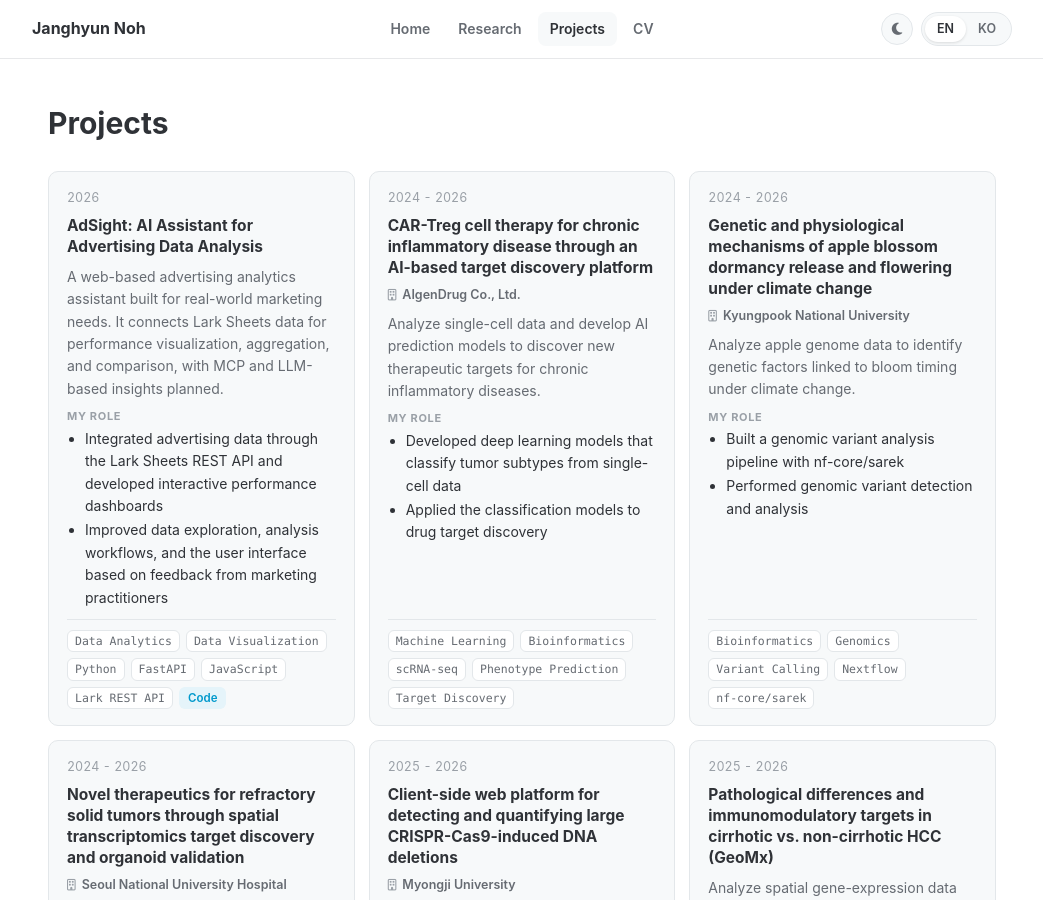
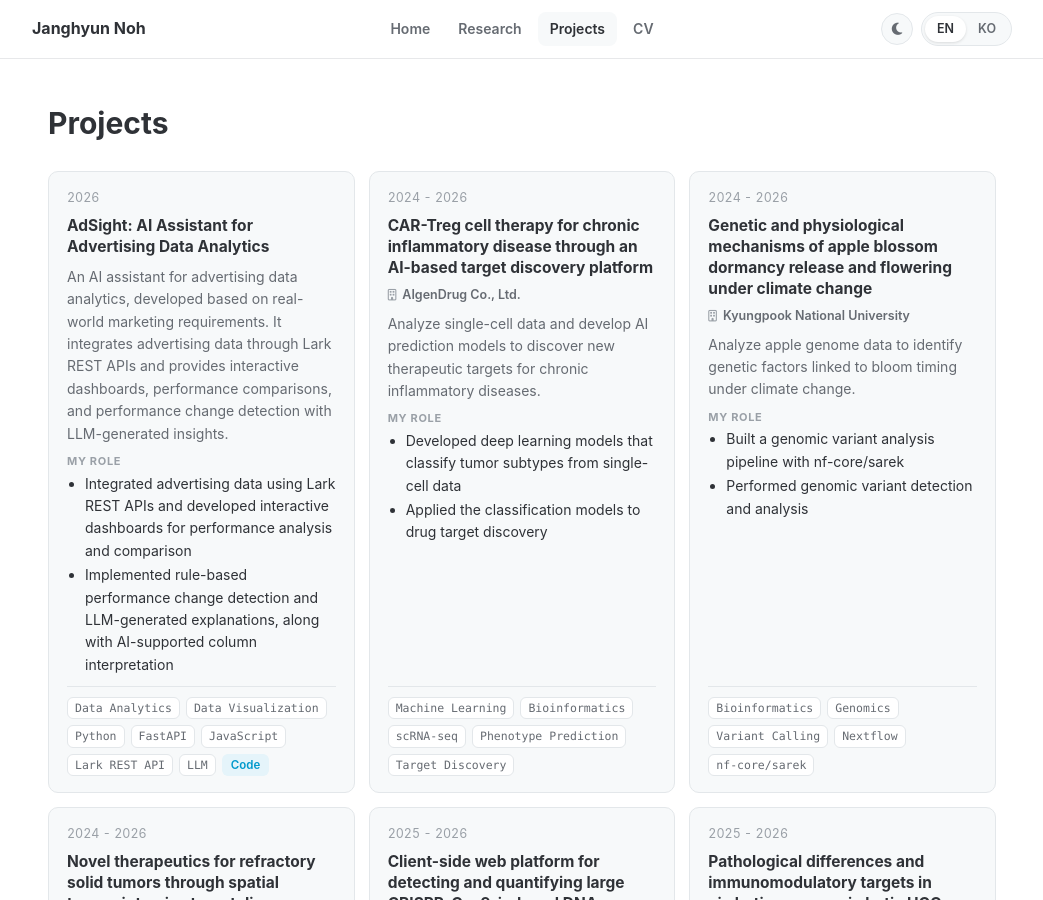
Before and after one commit to janghyunnoh/janghyunnoh.github.io, a Jekyll site: the page built from projects/index.md, in a window 1280 px wide and 900 px high. Shown: the whole window, without its empty margins (118-1161 px from the left). Built offline with Jekyll 4.4.1, drawn with Linux system fonts in a browser that asks for light colours.

Commit message:
Update AdSight project card with implemented AI analytics features

```diff
--- a/_data/projects.yml
+++ b/_data/projects.yml
@@ -8,17 +8,17 @@
 #   links                   : code / paper / demo / poster — buttons appear only when a URL is set
 
 - period: "2026"
-  title: "AdSight: AI Assistant for Advertising Data Analysis"
+  title: "AdSight: AI Assistant for Advertising Data Analytics"
   title_ko: "AdSight: AI 기반 광고 데이터 분석 어시스턴트"
-  summary: "A web-based advertising analytics assistant built for real-world marketing needs. It connects Lark Sheets data for performance visualization, aggregation, and comparison, with MCP and LLM-based insights planned."
-  summary_ko: "실제 마케팅 업무의 요구사항을 바탕으로 개발한 웹 기반 광고 데이터 분석 어시스턴트. Lark Sheets REST API로 데이터를 연동해 광고 성과 지표를 시각화·집계·비교하며, 향후 MCP와 LLM 기반 인사이트 생성 기능으로 확장 예정"
+  summary: "An AI assistant for advertising data analytics, developed based on real-world marketing requirements. It integrates advertising data through Lark REST APIs and provides interactive dashboards, performance comparisons, and performance change detection with LLM-generated insights."
+  summary_ko: "실제 마케팅 업무의 요구사항을 바탕으로 개발한 AI 기반 광고 데이터 분석 어시스턴트. Lark REST API를 통해 광고 데이터를 연동하고, 인터랙티브 대시보드와 성과 비교, 광고 성과 변동 탐지 및 LLM 기반 인사이트 생성 기능을 제공합니다."
   role:
-    - "Integrated advertising data through the Lark Sheets REST API and developed interactive performance dashboards"
-    - "Improved data exploration, analysis workflows, and the user interface based on feedback from marketing practitioners"
+    - "Integrated advertising data using Lark REST APIs and developed interactive dashboards for performance analysis and comparison"
+    - "Implemented rule-based performance change detection and LLM-generated explanations, along with AI-supported column interpretation"
   role_ko:
-    - "Lark Sheets REST API 기반 광고 데이터 연동 및 인터랙티브 성과 분석 대시보드 개발"
-    - "마케팅 실무자 피드백을 반영한 데이터 탐색·분석 기능 및 사용자 인터페이스 개선"
-  tags: [Data Analytics, Data Visualization, Python, FastAPI, JavaScript, Lark REST API]
+    - "Lark REST API 기반 광고 데이터 연동 및 성과 분석·비교를 위한 인터랙티브 대시보드 개발"
+    - "규칙 기반 성과 변동 탐지 및 LLM 기반 설명 생성 기능과 AI 활용 데이터 컬럼 해석 기능 구현"
+  tags: [Data Analytics, Data Visualization, Python, FastAPI, JavaScript, Lark REST API, LLM]
   links:
     code: "https://github.com/janghyunnoh/AdSight"
 
```
